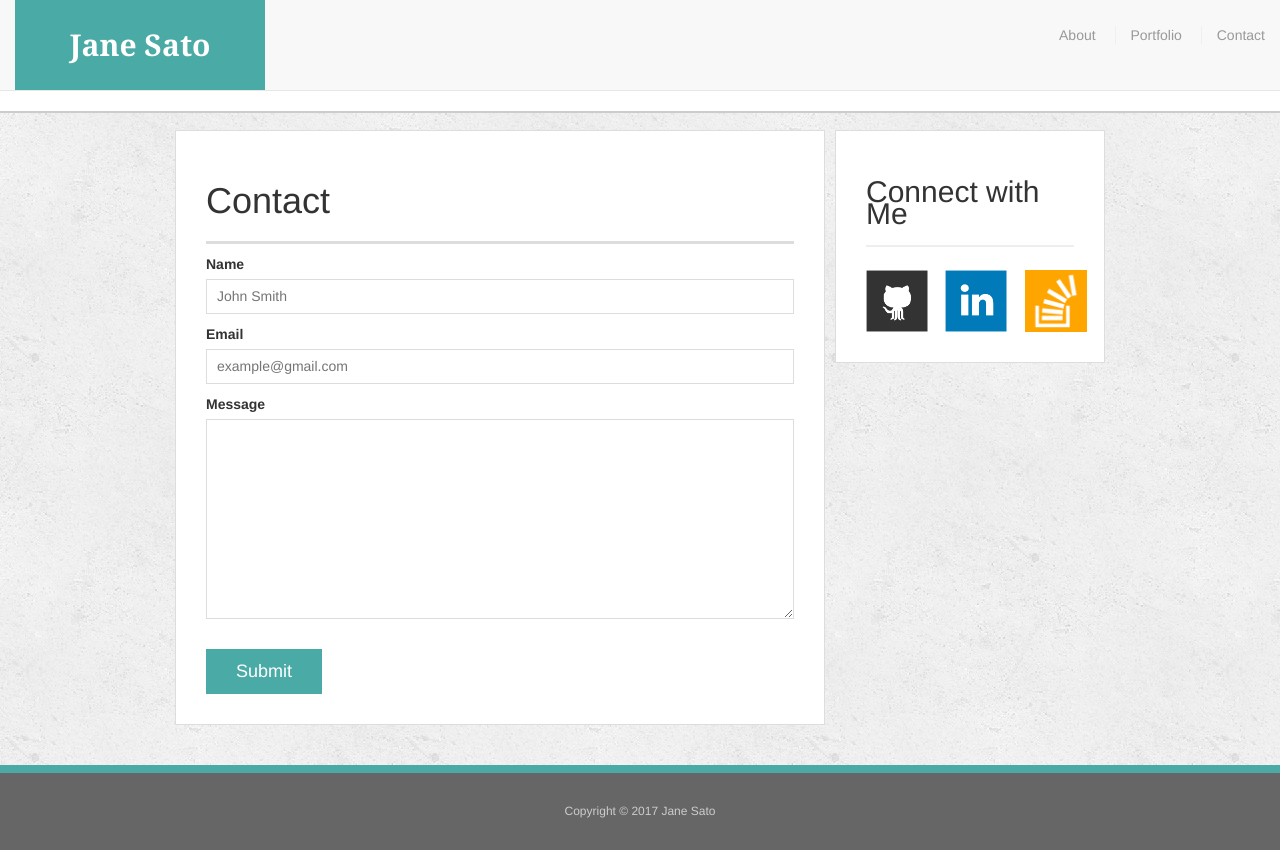
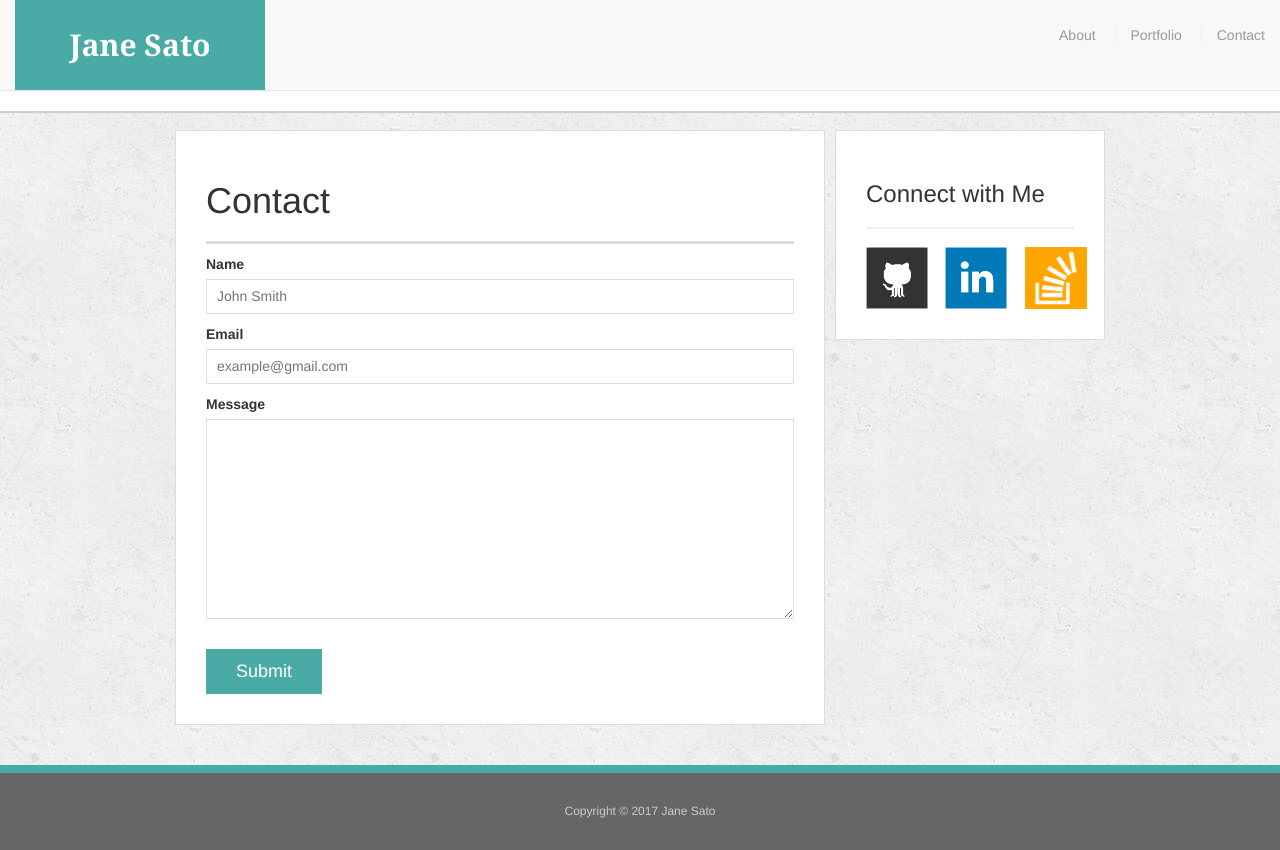
Before and after one commit to jysato78/Bootstrap-Portfolio, a plain HTML site: page contact.html in a window 1280 px wide. Drawn offline with nearby package versions, Linux system fonts and the light colour scheme.

Commit message:
bootstap files

```diff
--- a/contact.html
+++ b/contact.html
@@ -77,7 +77,7 @@
       <div class="row">
         <div class="col-md-12">
           <div id="connect">
-           <h2>Connect with Me</h2>
+           <h3>Connect with Me</h3>
           </div>
           <div class="row">
             <div class="col-md-4">
```
Also changed, not shown: index.html (+1 -1 lines), portfolio.html (+1 -1 lines).
